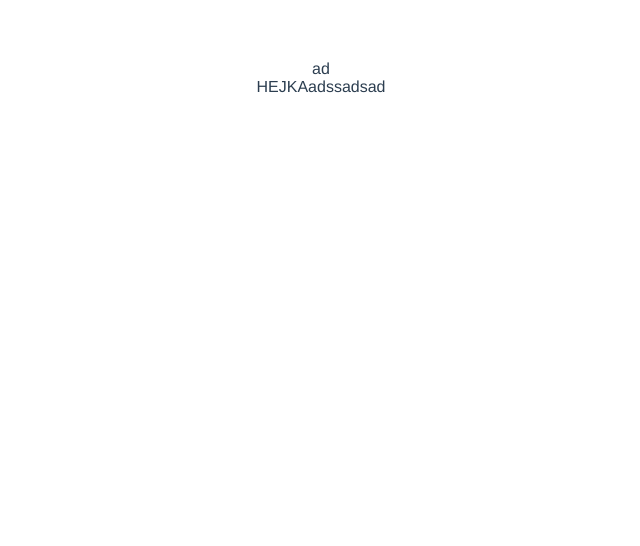
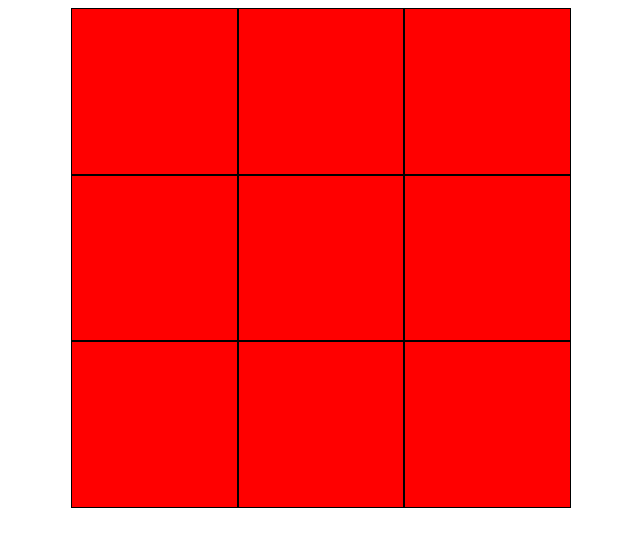
Before and after one commit to Fuksmate/TicTacToe-Vue, a Vue app in the folder my-vue-app/: page /#/ in a window 1280 px wide. Shown: the top 546 px of the page, without its empty margins (319-959 px from the left). Built offline with nearby package versions, Linux system fonts and the light colour scheme.

Commit message:
mechanic on OX

```diff
--- a/my-vue-app/src/App.vue
+++ b/my-vue-app/src/App.vue
@@ -1,7 +1,6 @@
 <template>
   <div id="app">
-    ad
-    <gam />
+        <gam />
 
   </div>
 </template>
@@ -18,12 +17,5 @@ export default {
 </script>
 
 <style>
-#app {
-  font-family: 'Avenir', Helvetica, Arial, sans-serif;
-  -webkit-font-smoothing: antialiased;
-  -moz-osx-font-smoothing: grayscale;
-  text-align: center;
-  color: #2c3e50;
-  margin-top: 60px;
-}
+
 </style>
--- a/my-vue-app/src/components/gam.vue
+++ b/my-vue-app/src/components/gam.vue
@@ -1,22 +1,67 @@
 <template>
-  <div>
-    <div class="bc">
-     HEJKAadssadsad
+
+    <div class="game">
+         <div @click="performMove(i+1)" class="box" v-for="(n, i) in 9" :key="n.id" :id=i+1 ref="myid"> </div>
+
+
 
     </div>
 
-  </div>
+
+
+
 </template>
 
 <script>
 
   export default {
     name: 'gam',
+     data() { return {
+         player: "1",
+            pkt:[
+                {nr: ''},
+            ],
+
+    } },
+     methods: {
+      performMove(x) {
+          this.pkt[x]=this.player;
+          console.log(this.pkt[5]);
+          if(this.player%2 === 0){
+                      document.getElementById(x).style.backgroundColor = "White";
+
+                      this.player++
+
+          }
+        else{
+            document.getElementById(x).style.backgroundColor = "black";
+            this.player++
+        }
+
+        }
+
 
     }
 
+
+  }
 </script>
 
 <style scoped>
+.game{
+    width: 500px;
+    height: 500px;
+    margin:0 auto;
+    background-color: red;
+}
+.box{
+    width: calc((100% / 3) - 2px );
+    height: calc((100% / 3) - 2px);
+      border: 1px solid black;
+       display: block;
+       float:left;
+       padding:0;
+       margin: 0;
+}
 
 </style>
```
